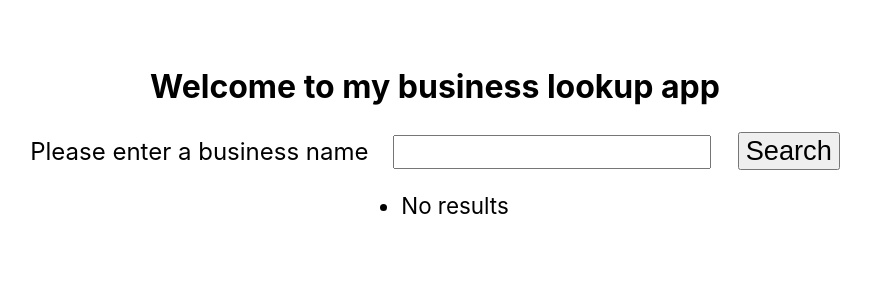
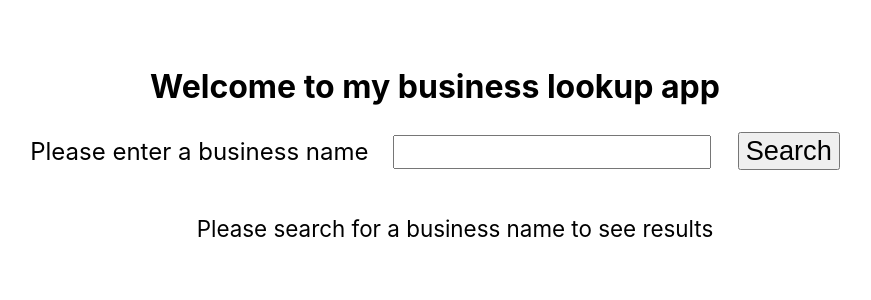
Before and after one commit to xIrusux/Business-Lookup, a React (Create React App) app: page / in a window 1280 px wide. Shown: the top 300 px of the page, without its empty margins (205-1076 px from the left). Built offline with nearby package versions, Linux system fonts and the light colour scheme.

Commit message:
refactoring fetch into own file

```diff
--- a/src/App.js
+++ b/src/App.js
@@ -1,24 +1,17 @@
 import React from "react";
 import "./App.css";
-import fetchJsonp from "fetch-jsonp";
+import { getBusinessNames } from "./utils/getBusinessNames.js";
 
 function App() {
   const [input, setInput] = React.useState("");
   const [output, setOutput] = React.useState([]);
 
-  // on submit capture input data and fetch data
+  // on submit capture input data and make JSONP call
   const handleSubmit = e => {
     e.preventDefault();
     const GUID = process.env.REACT_APP_GUID;
     const url = `https://abr.business.gov.au/json/MatchingNames.aspx?name=${input}&maxResults=10&guid=${GUID}`;
-
-    fetchJsonp(url, {
-      jsonpCallbackFunction: "callback"
-    })
-      .then(function(response) {
-        return response.json();
-      })
-      .then(function(json) {
+    getBusinessNames(url).then(function(json) {
       let nameArr = [];
       for (var i = 0; i < json.Names.length; i++) {
         nameArr.push(
@@ -30,9 +23,6 @@ function App() {
         );
       }
       setOutput(nameArr);
-      })
-      .catch(function(ex) {
-        console.log("parsing failed", ex);
     });
   };
 
@@ -60,9 +50,13 @@ function App() {
       </form>
 
       {output && (
-        <ul className="name-list">
-          {nameList.length ? nameList : <li>No results </li>}
-        </ul>
+        <ol className="name-list">
+          {nameList.length ? (
+            nameList
+          ) : (
+            <p>Please search for a business name to see results</p>
+          )}
+        </ol>
       )}
     </section>
   );
--- /dev/null
+++ b/src/utils/getBusinessNames.js
@@ -0,0 +1,15 @@
+import fetchJsonp from "fetch-jsonp";
+
+const getBusinessNames = url => {
+  return fetchJsonp(url, {
+    jsonpCallbackFunction: "callback"
+  })
+    .then(function(response) {
+      return response.json();
+    })
+    .catch(function(ex) {
+      console.log("parsing failed", ex);
+    });
+};
+
+export { getBusinessNames };
```
Also changed, not shown: 1 other file (tests, documents, lock files or other folders). Lines whose indentation alone changed are shown as unchanged.
